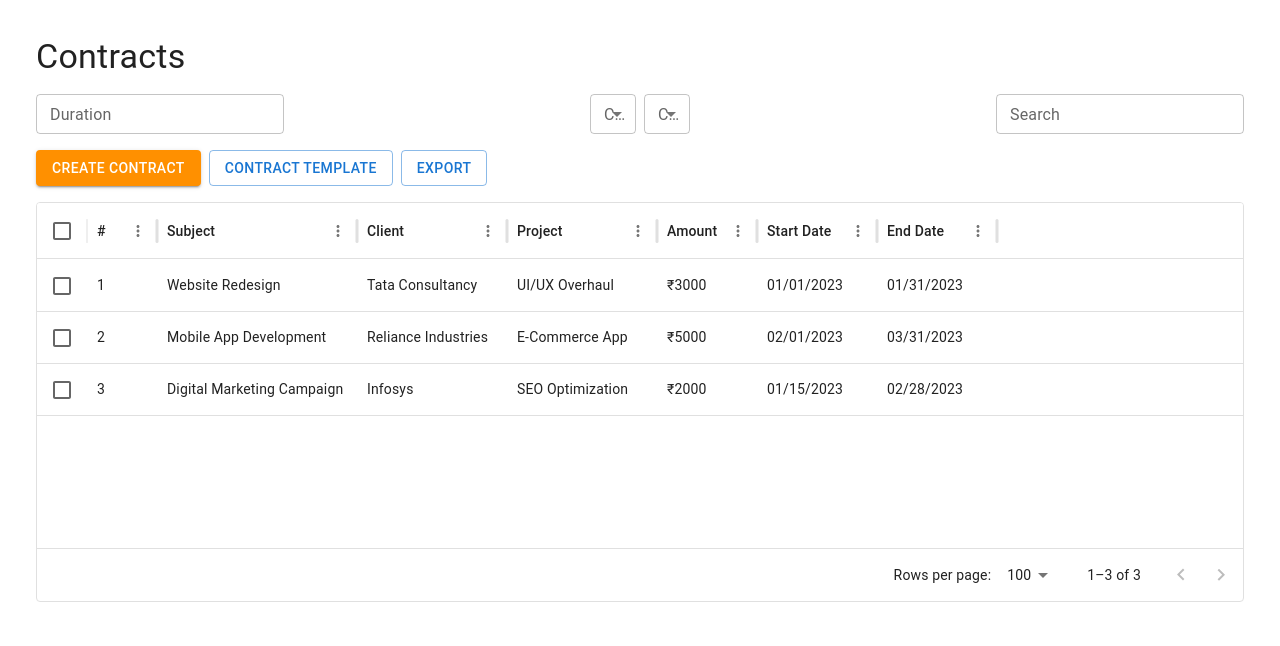
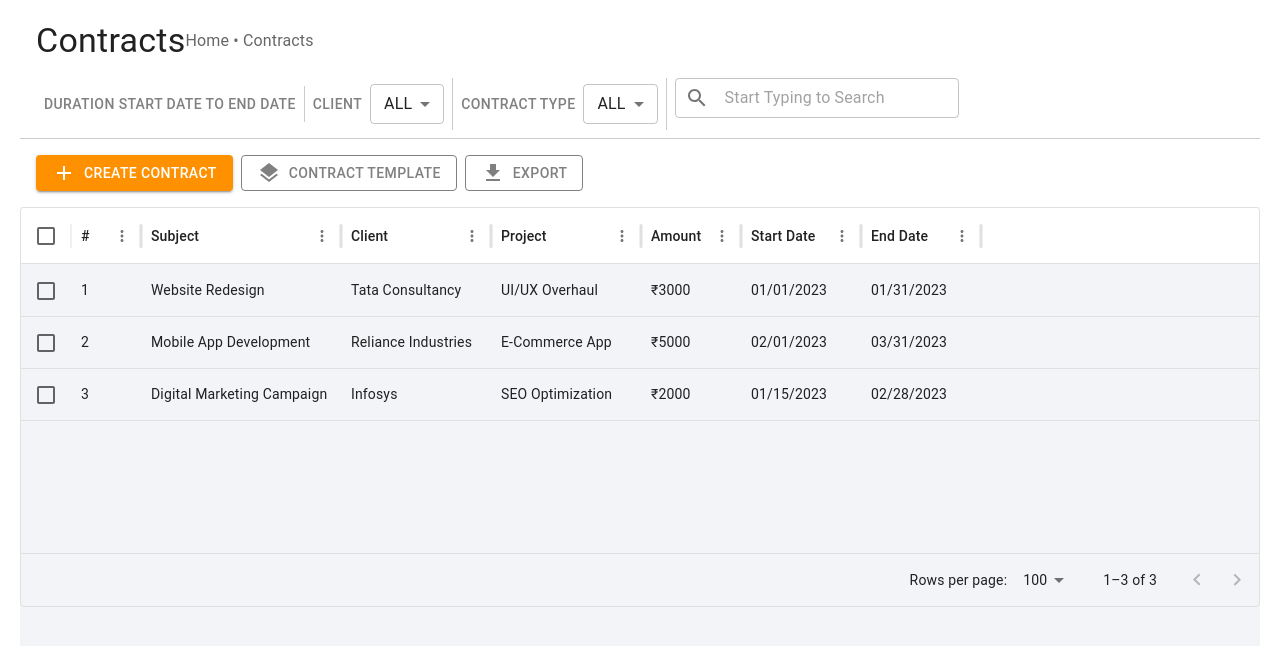
Before and after one commit to gharat-purva/9di, a React (Vite) app: page / in a window 1280 px wide. Shown: the top 646 px of the page. Built offline with nearby package versions, Linux system fonts and the light colour scheme.

Commit message:
revised version

```diff
--- a/src/components/ContractsTable.jsx
+++ b/src/components/ContractsTable.jsx
@@ -1,6 +1,10 @@
 import * as React from 'react';
 import { DataGrid } from '@mui/x-data-grid';
-import { Box, Button, Typography, TextField, MenuItem } from '@mui/material';
+import { Box, Button, Typography, TextField, MenuItem, InputAdornment, IconButton } from '@mui/material';
+import SearchIcon from '@mui/icons-material/Search';
+import AddIcon from '@mui/icons-material/Add';
+import LayersIcon from '@mui/icons-material/Layers';
+import GetAppIcon from '@mui/icons-material/GetApp';
 
 const rows = [
   { id: 1, subject: 'Website Redesign', client: 'Tata Consultancy', project: 'UI/UX Overhaul', amount: '₹3000', startDate: '01/01/2023', endDate: '01/31/2023' },
@@ -10,40 +14,64 @@ const rows = [
 
 const columns = [
   { field: 'id', headerName: '#', width: 70 },
-  { field: 'subject', headerName: 'Subject', width: 200 },
-  { field: 'client', headerName: 'Client', minWidth: 150 },
-  { field: 'project', headerName: 'Project', width: 150 },
-  { field: 'amount', headerName: 'Amount', width: 100 },
-  { field: 'startDate', headerName: 'Start Date', width: 120 },
-  { field: 'endDate', headerName: 'End Date', width: 120 },
+  { field: 'subject', headerName: 'Subject', width: 200, headerClassName: 'header-text' },
+  { field: 'client', headerName: 'Client', minWidth: 150, headerClassName: 'header-text' },
+  { field: 'project', headerName: 'Project', width: 150, headerClassName: 'header-text' },
+  { field: 'amount', headerName: 'Amount', width: 100, headerClassName: 'header-text' },
+  { field: 'startDate', headerName: 'Start Date', width: 120, headerClassName: 'header-text' },
+  { field: 'endDate', headerName: 'End Date', width: 120, headerClassName: 'header-text' },
 ];
 
 export default function ContractsTable() {
   return (
-    <Box sx={{ width: '100%', p: 2 }}>
-      <Box sx={{ display: 'flex', justifyContent: 'space-between', alignItems: 'center', mb: 2 }}>
+    <Box sx={{ backgroundColor: '#f3f4f8', minHeight: '100vh', pt: 0 }}>
+      <Box sx={{ backgroundColor: 'white', pb: 2, display: 'flex',  alignItems: 'center', px: 2 }}>
         <Typography variant="h4">Contracts</Typography>
+        <Typography variant="subtitle1" color="textSecondary"> Home • Contracts</Typography>
       </Box>
-      <Box sx={{ display: 'flex', justifyContent: 'space-between', mb: 2 }}>
-        <TextField label="Duration" variant="outlined" size="small" sx={{ mr: 1 }} />
-        <Box sx={{ display: 'flex', alignItems: 'center' }}>
-          <TextField label="Client" variant="outlined" size="small" sx={{ mr: 1 }} select>
-            <MenuItem value="All">All</MenuItem>
+      <Box sx={{ backgroundColor: 'white', px: 2, borderBottom: '1px solid #ccc', pb: 1 }}>
+        <Button variant="text" sx={{ borderRight: '1px solid #ccc', borderRadius: 0, color: 'gray', '&:hover': { backgroundColor: 'transparent' }, '&:focus': { backgroundColor: 'transparent' } }}>
+          Duration Start Date To End Date
+        </Button>
+        <Button variant="text" sx={{ borderRight: '1px solid #ccc', borderRadius: 0, color: 'gray', '&:hover': { backgroundColor: 'transparent' }, '&:focus': { backgroundColor: 'transparent' } }}>
+          Client
+          <TextField select size="small" defaultValue="All" sx={{ ml: 1, width: 'auto', minWidth: 50, '& .MuiOutlinedInput-root': { border: 'none' } }}>
+            <MenuItem value="All" sx={{ fontWeight: 'bold', color: 'black', border: 'none' }}>All</MenuItem>
           </TextField>
-          <TextField label="Contract Type" variant="outlined" size="small" sx={{ mr: 1 }} select>
-            <MenuItem value="All">All</MenuItem>
+        </Button>
+        <Button variant="text" sx={{ borderRight: '1px solid #ccc', borderRadius: 0, color: 'gray', '&:hover': { backgroundColor: 'transparent' }, '&:focus': { backgroundColor: 'transparent' } }}>
+          Contract Type
+          <TextField select size="small" defaultValue="All" sx={{ ml: 1, width: 'auto', minWidth: 50, '& .MuiOutlinedInput-root': { border: 'none' } }}>
+            <MenuItem value="All" sx={{ fontWeight: 'bold', color: 'black', border: 'none' }}>All</MenuItem>
           </TextField>
-        </Box>
-        <TextField label="Search" variant="outlined" size="small" />
+        </Button>
+        <TextField
+          size="small"
+          variant="outlined"
+          placeholder="Start Typing to Search"
+          InputProps={{
+            startAdornment: (
+              <InputAdornment position="start">
+                <IconButton edge="start">
+                  <SearchIcon />
+                </IconButton>
+              </InputAdornment>
+            ),
+          }}
+          sx={{ ml: 1, flex: 1, '& .MuiOutlinedInput-root': { border: 'none' } }}
+        />
       </Box>
-      <Box sx={{ display: 'flex', mb: 2 }}>
-        <Button variant="contained" sx={{ backgroundColor: '#ff9000', color: 'white', mr: 1 }}>
+      <Box sx={{ display: 'flex', backgroundColor: 'white', px: 2, py: 2 }}>
+        <Button variant="contained" sx={{ backgroundColor: '#ff9000', color: 'white', mr: 1, border: 'none' }}>
+          <AddIcon sx={{ mr: 1 }} />
           Create Contract
         </Button>
-        <Button variant="outlined" sx={{ mr: 1 }}>
+        <Button variant="outlined" sx={{ mr: 1, color: 'gray', border: '1px solid gray', '&:hover': { backgroundColor: 'transparent' }, '&:focus': { backgroundColor: 'transparent' } }}>
+          <LayersIcon sx={{ mr: 1 }} />
           Contract Template
         </Button>
-        <Button variant="outlined">
+        <Button variant="outlined" sx={{ color: 'gray', border: '1px solid gray', '&:hover': { backgroundColor: 'transparent' }, '&:focus': { backgroundColor: 'transparent' } }}>
+          <GetAppIcon sx={{ mr: 1 }} />
           Export
         </Button>
       </Box>
```
